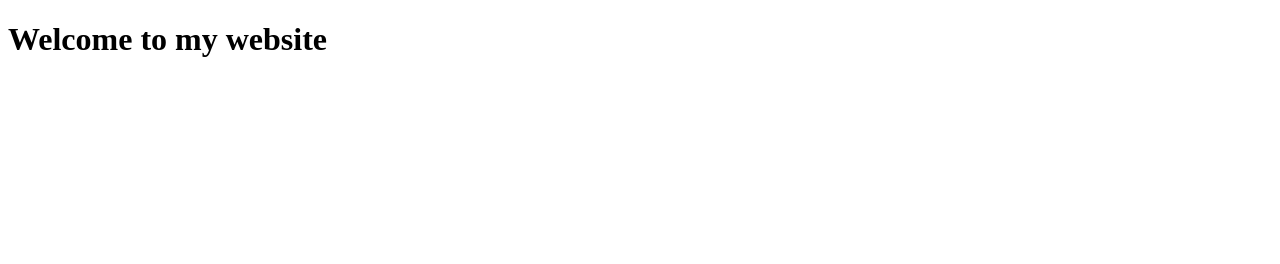
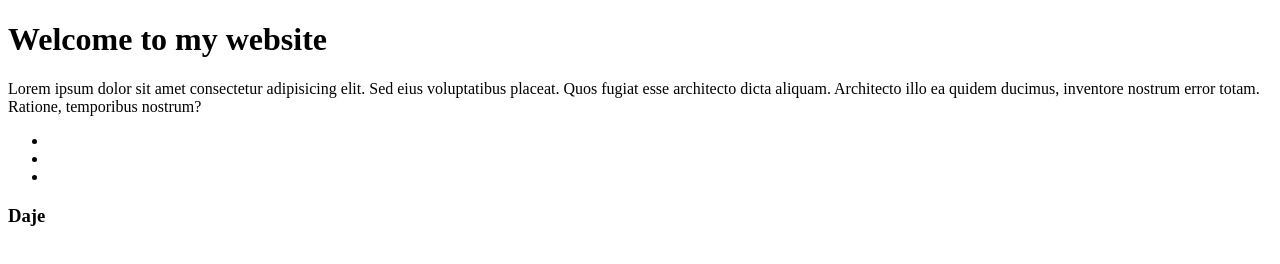
Before and after one commit to JanLascala/Test-git-project, a plain HTML site: page index.html in a window 1280 px wide. Drawn offline with Linux system fonts and the light colour scheme.

Commit message:
Test: add some more text

```diff
--- a/index.html
+++ b/index.html
@@ -11,6 +11,18 @@
 
     <h1>Welcome to my website</h1>
 
+    <p>Lorem ipsum dolor sit amet consectetur adipisicing elit. Sed eius voluptatibus placeat. Quos fugiat esse
+        architecto dicta aliquam. Architecto illo ea quidem ducimus, inventore nostrum error totam. Ratione, temporibus
+        nostrum?
+
+    </p>
+    <ul>
+        <li></li>
+        <li></li>
+        <li></li>
+    </ul>
+
+    <h3>Daje</h3>
 </body>
 
 </html>
```
